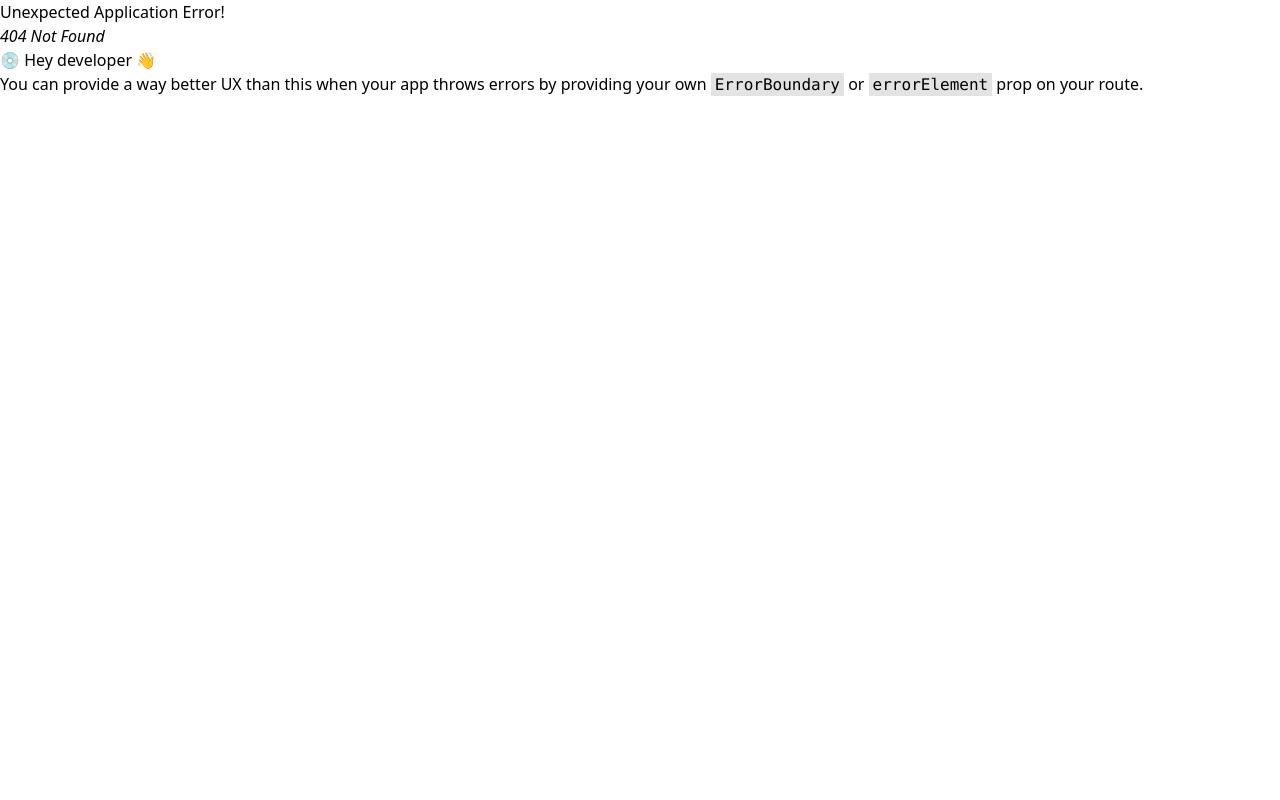
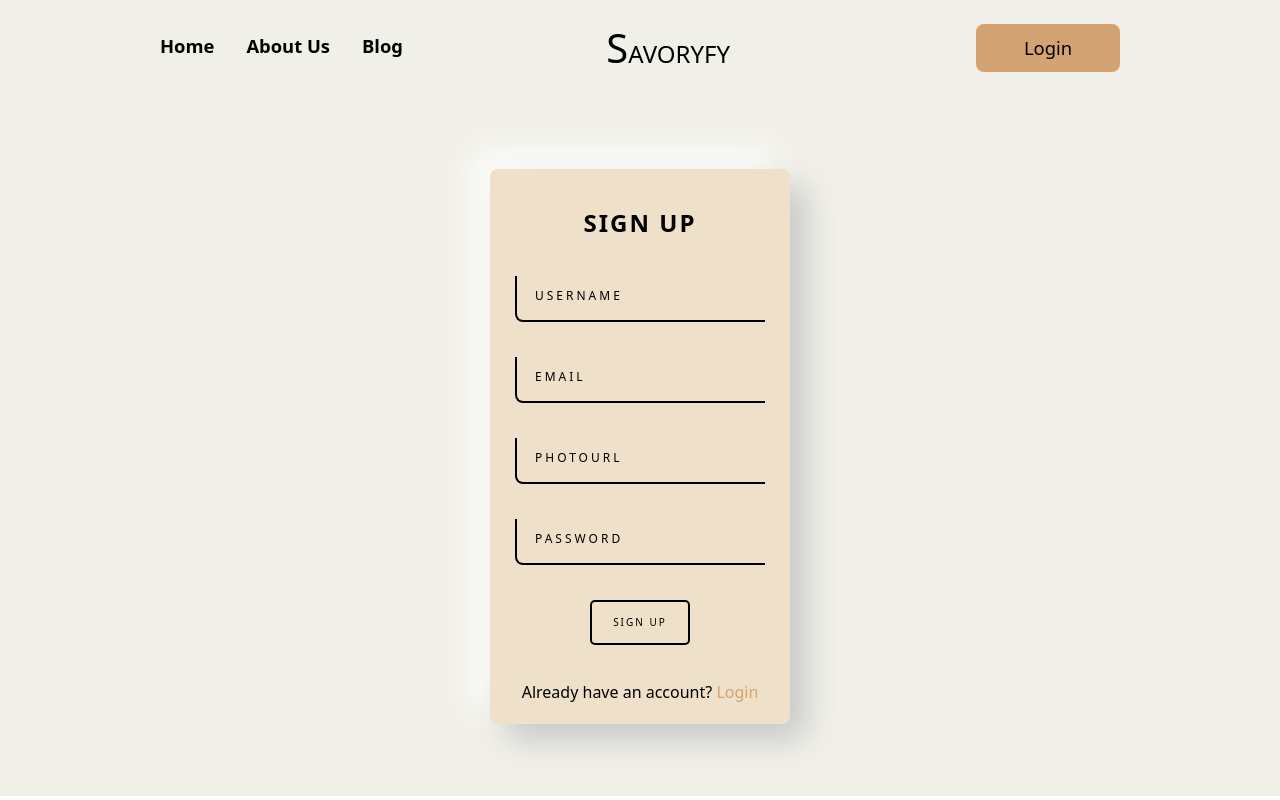
Before and after one commit to Savio-G/SavoryFy, a React (Vite) app: page /Register in a window 1280 px wide. Before the commit this address had no page. Built offline with nearby package versions, Linux system fonts and the light colour scheme.

Commit message:
Auth initialized

```diff
--- a/package.json
+++ b/package.json
@@ -10,7 +10,7 @@
     "preview": "vite preview"
   },
   "dependencies": {
-    "firebase": "^10.1.0",
+    "firebase": "^10.3.0",
     "localforage": "^1.10.0",
     "match-sorter": "^6.3.1",
     "react": "^18.2.0",
--- /dev/null
+++ b/src/Authentication/AuthProvider.jsx
@@ -0,0 +1,22 @@
+import React, { createContext, useState } from 'react';
+import { createUserWithEmailAndPassword, getAuth } from "firebase/auth";
+import { app } from '../Firebase/firebase.config';
+
+const auth = getAuth(app)
+export const AuthContext = createContext(null)
+
+const AuthProvider = ({ children }) => {
+  const [user, setUser] = useState(null)
+
+  const createUser = (email, password) => {
+    return createUserWithEmailAndPassword(auth, email, password)
+  }
+  const authInfo = { user, createUser }
+  return (
+    <AuthContext.Provider value={authInfo}>
+      {children}
+    </AuthContext.Provider>
+  );
+};
+
+export default AuthProvider;
--- a/src/Components/Header.jsx
+++ b/src/Components/Header.jsx
@@ -33,9 +33,11 @@ const Header = () => {
         <h1><span>S</span>avoryfy</h1>
       </div>
       <div className='auth'>
-        <button className="auth-button auth-dekstop ">
-          Login
-        </button>
+        <Link to="/Login">
+          <button className="auth-button auth-dekstop ">
+            Login
+          </button>
+        </Link>
         <div className='hamburger-menu'>
           {
             isOpen ? <AiOutlineClose onClick={() => { setisOpen(!isOpen) }}></AiOutlineClose>
--- a/src/Components/Home.jsx
+++ b/src/Components/Home.jsx
@@ -1,5 +1,5 @@
 import React, { useEffect, useState } from 'react';
-import { useLoaderData } from 'react-router-dom';
+import { Link, useLoaderData } from 'react-router-dom';
 import NewRecipes from './NewRecipes';
 import Chefs from './Chefs/Chefs';
 
@@ -26,7 +26,9 @@ const Home = () => {
             – Welcome to SavoryFy!
 
           </p>
-          <button className='auth-button mt-[2rem]'>Login</button>
+          <Link to="/Login">
+            <button className='auth-button mt-[2rem]'>Login</button>
+          </Link>
         </div>
         <div className='w-[100%]'>
           <img className='lg:h-[85vh] md:h-[85vh] mx-auto' src={chef_image_home} alt="homePageImage" />
--- a/src/Components/Login.jsx
+++ b/src/Components/Login.jsx
@@ -1,9 +1,32 @@
 import React from 'react';
+import '../Styles/Login.css'
+import { Link } from 'react-router-dom';
 
 const Login = () => {
   return (
-    <div>
-      this is login
+    <div className='h-screen lg:h-[calc(100vh-100px)] grid place-content-center'>
+      <div className="container">
+        <div className="card">
+          <h1 className="singup">Log In</h1>
+          <div className="inputBox1">
+            <input type="text" required="required" />
+            <span className="user">Email</span>
+          </div>
+          <div className="inputBox">
+            <input type="password" required="required" />
+            <span>Password</span>
+          </div>
+
+
+          <input type="submit" className='enter' value="Login" />
+
+          <p className='mb-[20px]'>New to the page? <Link to="/Register"><span className='text-[#D4A373]'>
+            Signup
+          </span></Link></p>
+
+        </div>
+      </div>
+
     </div>
   );
 };
--- a/src/Components/Register.jsx
+++ b/src/Components/Register.jsx
@@ -1,9 +1,51 @@
 import React from 'react';
+import '../Styles/Login.css'
+import { Link } from 'react-router-dom';
 
 const Register = () => {
+  const handleRegister = (e) => {
+    e.preventDefault()
+    const form = e.target
+    const email = form.email.value
+    const userName = form.username.value
+    const photoUrl = form.photoUrl.value
+    const password = form.password.value
+    console.log(email, userName, photoUrl, password)
+  }
   return (
-    <div>
-      this is register
+    <div className='h-screen lg:h-[calc(100vh-100px)] grid place-content-center'>
+      <div className="container">
+        <form onSubmit={handleRegister} className="card">
+          <h1 className="singup">Sign Up</h1>
+
+          <div className="inputBox">
+            <input type="text" name='username' required="required" />
+            <span>Username</span>
+          </div>
+          <div className="inputBox1">
+            <input type="email" name='email' required="required" />
+            <span className="user">Email</span>
+          </div>
+
+
+          <div className="inputBox">
+            <input type="text" name='photoUrl' required="required" />
+            <span>PhotoUrl</span>
+          </div>
+
+          <div className="inputBox">
+            <input type="password" name='password' required="required" />
+            <span>Password</span>
+          </div>
+
+          <input type="submit" className='enter' value="Sign Up" />
+
+          <p className='mb-[20px]'>Already have an account? <Link to="/Login"><span className='text-[#D4A373]'>
+            Login
+          </span></Link></p>
+        </form>
+      </div>
+
     </div>
   );
 };
--- /dev/null
+++ b/src/Firebase/firebase.config.js
@@ -0,0 +1,17 @@
+// Import the functions you need from the SDKs you need
+import { initializeApp } from "firebase/app";
+// TODO: Add SDKs for Firebase products that you want to use
+// https://firebase.google.com/docs/web/setup#available-libraries
+
+// Your web app's Firebase configuration
+const firebaseConfig = {
+  apiKey: "AIzaSyCaQbxkOdV1olRdLtNEbDFJcuf1DuYjPog",
+  authDomain: "savoryfy.firebaseapp.com",
+  projectId: "savoryfy",
+  storageBucket: "savoryfy.appspot.com",
+  messagingSenderId: "770330829222",
+  appId: "1:770330829222:web:a7304f0463b0b994b8af67"
+};
+
+// Initialize Firebase
+export const app = initializeApp(firebaseConfig);
--- /dev/null
+++ b/src/Styles/Login.css
@@ -0,0 +1,110 @@
+.singup {
+  color: #000;
+  text-transform: uppercase;
+  letter-spacing: 2px;
+  display: block;
+  font-weight: bold;
+  font-size: x-large;
+  margin-top: 1.5em;
+}
+
+.card {
+  display: flex;
+  justify-content: center;
+  align-items: center;
+  min-height: 350px;
+  width: 300px;
+  flex-direction: column;
+  gap: 35px;
+  border-radius: 15px;
+  background: #EEE0C9;
+  box-shadow: 16px 16px 32px #c8c8c8,
+    -16px -16px 32px #fefefe;
+  border-radius: 8px;
+}
+
+.inputBox,
+.inputBox1 {
+  position: relative;
+  width: 250px;
+}
+
+.inputBox input,
+.inputBox1 input {
+  width: 100%;
+  padding: 10px;
+  outline: none;
+  border: none;
+  color: #000;
+  font-size: 1em;
+  background: transparent;
+  border-left: 2px solid #000;
+  border-bottom: 2px solid #000;
+  transition: 0.1s;
+  border-bottom-left-radius: 8px;
+}
+
+.inputBox span,
+.inputBox1 span {
+  margin-top: 5px;
+  position: absolute;
+  left: 0;
+  transform: translateY(-4px);
+  margin-left: 10px;
+  padding: 10px;
+  pointer-events: none;
+  font-size: 12px;
+  color: #000;
+  text-transform: uppercase;
+  transition: 0.5s;
+  letter-spacing: 3px;
+  border-radius: 8px;
+}
+
+.inputBox input:valid~span,
+.inputBox input:focus~span {
+  transform: translateX(113px) translateY(-15px);
+  font-size: 0.8em;
+  padding: 5px 10px;
+  background: #000;
+  letter-spacing: 0.2em;
+  color: #fff;
+  border: 2px;
+}
+
+.inputBox1 input:valid~span,
+.inputBox1 input:focus~span {
+  transform: translateX(156px) translateY(-15px);
+  font-size: 0.8em;
+  padding: 5px 10px;
+  background: #000;
+  letter-spacing: 0.2em;
+  color: #fff;
+  border: 2px;
+}
+
+.inputBox input:valid,
+.inputBox input:focus,
+.inputBox1 input:valid,
+.inputBox1 input:focus {
+  border: 2px solid #000;
+  border-radius: 8px;
+}
+
+.enter {
+  height: 45px;
+  width: 100px;
+  border-radius: 5px;
+  border: 2px solid #000;
+  cursor: pointer;
+  background-color: transparent;
+  transition: 0.5s;
+  text-transform: uppercase;
+  font-size: 10px;
+  letter-spacing: 2px;
+}
+
+.enter:hover {
+  background-color: #D4A373;
+  color: black;
+}
```
Also changed, not shown: src/Route/Route.jsx (+10 -0 lines), src/main.jsx (+6 -1 lines), 1 other file (tests, documents, lock files or other folders).
